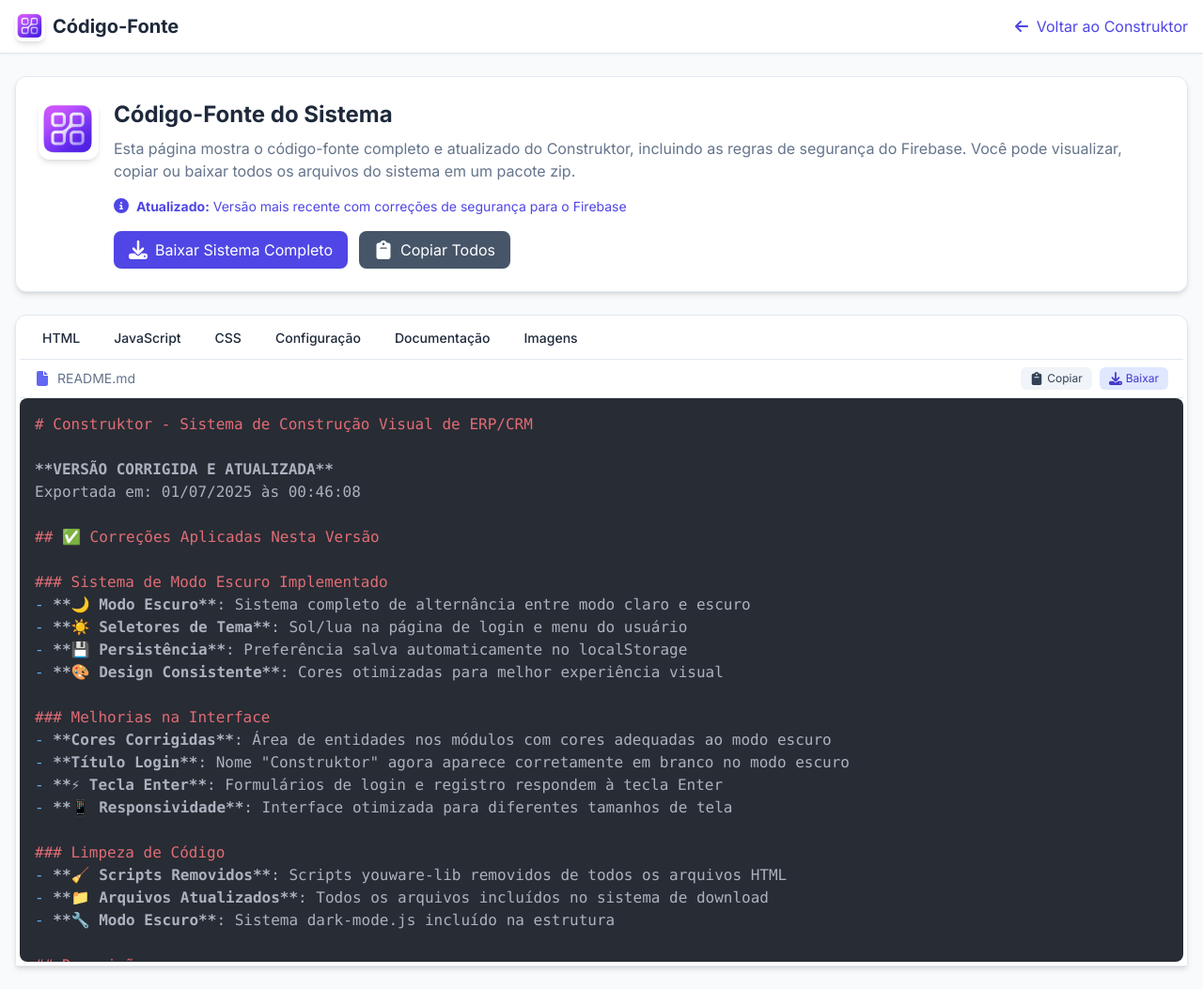
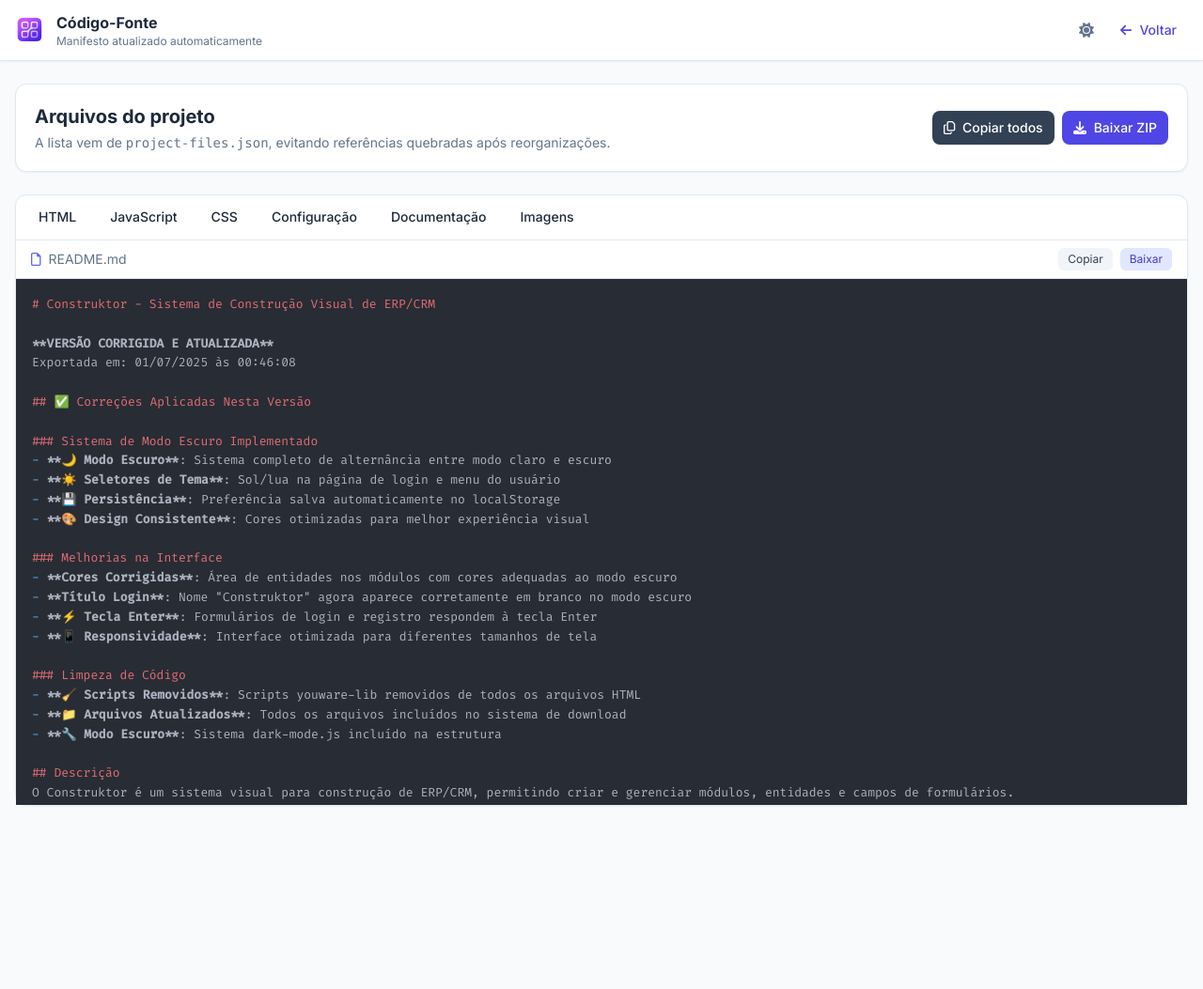
Before and after one commit to oliverlleo/ConstruktorF, a website: page pages/code-view.html in a window 1280 px wide. Shown: the whole page at 94% size. After the commit the page ends 882 px from the top, so only its background shows below. Drawn offline with nearby package versions, Linux system fonts and the light colour scheme; some packages are replaced by stand-ins of ours; a script that the page names is missing.

Commit message:
Clean code viewer page shell

```diff
--- a/pages/code-view.html
+++ b/pages/code-view.html
@@ -3,121 +3,66 @@
 <head>
   <meta charset="UTF-8">
   <meta name="viewport" content="width=device-width, initial-scale=1.0">
-    <title>Código-Fonte do Construktor - Versão Atual</title>
-
-    <!-- Google Fonts: Inter & Fira Code para código -->
-    <link rel="preconnect" href="https://fonts.googleapis.com">
-    <link rel="preconnect" href="https://fonts.gstatic.com" crossorigin>
-    <link href="https://fonts.googleapis.com/css2?family=Inter:wght@400;500;600;700&display=swap" rel="stylesheet">
-    <link href="https://fonts.googleapis.com/css2?family=Fira+Code:wght@400;500&display=swap" rel="stylesheet">
-
-    <!-- Tailwind CSS -->
+  <title>Código-Fonte - Construktor</title>
+  <link rel="icon" href="../imagem/logo.png" type="image/png">
+  <link href="https://fonts.googleapis.com/css2?family=Inter:wght@400;500;600;700&family=Fira+Code:wght@400;500&display=swap" rel="stylesheet">
   <script src="https://cdn.tailwindcss.com/3.4.16"></script>
-
-    <!-- SweetAlert2 para alertas -->
   <script src="https://cdn.jsdelivr.net/npm/sweetalert2@11"></script>
-
-    <!-- Font Awesome Icons -->
   <script src="https://cdnjs.cloudflare.com/ajax/libs/font-awesome/6.5.1/js/all.min.js"></script>
-    <!-- Lucide Icons (apenas para o logo) -->
-    <script src="https://cdn.jsdelivr.net/npm/lucide@0.395.0/dist/umd/lucide.min.js"></script>
-
-    <!-- Highlight.js para formatação de código -->
-    <link rel="stylesheet" href="https://cdnjs.cloudflare.com/ajax/libs/highlight.js/11.7.0/styles/atom-one-dark.min.css">
-    <script src="https://cdnjs.cloudflare.com/ajax/libs/highlight.js/11.7.0/highlight.min.js"></script>
-    <script src="https://cdnjs.cloudflare.com/ajax/libs/highlight.js/11.7.0/languages/javascript.min.js"></script>
-    <script src="https://cdnjs.cloudflare.com/ajax/libs/highlight.js/11.7.0/languages/css.min.js"></script>
-    <script src="https://cdnjs.cloudflare.com/ajax/libs/highlight.js/11.7.0/languages/xml.min.js"></script>
-
-    <!-- JSZip para downloads -->
+  <link rel="stylesheet" href="https://cdnjs.cloudflare.com/ajax/libs/highlight.js/11.11.1/styles/atom-one-dark.min.css">
+  <script src="https://cdnjs.cloudflare.com/ajax/libs/highlight.js/11.11.1/highlight.min.js"></script>
   <script src="https://cdnjs.cloudflare.com/ajax/libs/jszip/3.10.1/jszip.min.js"></script>
   <script src="https://cdnjs.cloudflare.com/ajax/libs/FileSaver.js/2.0.5/FileSaver.min.js"></script>
-
-    <!-- Link para o ficheiro CSS externo (CAMINHO CORRIGIDO) -->
   <link rel="stylesheet" href="../css/style.css">
-<script src="https://lib.youware.com/youware-lib.1747145198.js" id="yourware-lib"></script></head>
-<body class="bg-slate-50 min-h-screen">
-
-    <!-- Cabeçalho -->
-    <header class="bg-white border-b border-slate-200 shadow-sm sticky top-0 z-10">
-        <div class="max-w-7xl mx-auto px-4">
-            <div class="flex justify-between items-center py-3">
+  <style>
+    body { font-family: Inter, sans-serif; }
+    #code-display { font-family: 'Fira Code', monospace; font-size: 13px; line-height: 1.6; }
+  </style>
+</head>
+<body class="min-h-screen bg-slate-50 dark:bg-slate-900">
+  <header class="sticky top-0 z-30 border-b border-slate-200 bg-white shadow-sm dark:border-slate-700 dark:bg-slate-800">
+    <div class="mx-auto flex max-w-7xl items-center justify-between px-4 py-3">
+      <div class="flex items-center gap-3">
+        <img src="../imagem/logo.png" alt="Construktor" class="h-8 w-8 rounded-lg">
+        <div><div class="font-bold text-slate-800 dark:text-slate-100">Código-Fonte</div><div class="text-xs text-slate-500">Manifesto atualizado automaticamente</div></div>
+      </div>
       <div class="flex items-center gap-2">
-                    <img src="../imagem/logo.png" alt="Construktor Logo" class="w-6 h-6 sm:w-8 sm:h-8 rounded-lg shadow-md">
-                    <h1 class="text-lg sm:text-xl font-bold text-slate-800">Código-Fonte</h1>
-                </div>
-                <div class="flex items-center gap-2 sm:gap-4">
-                    <a href="../index.html" class="text-indigo-600 hover:text-indigo-800 transition-colors flex items-center gap-1 sm:gap-2 text-sm sm:text-base">
-                        <i class="fa-solid fa-arrow-left h-4 w-4"></i>
-                        <span>Voltar ao Construktor</span>
-                    </a>
-                </div>
+        <button id="theme-toggle-header" type="button" class="theme-toggle rounded-lg p-2 text-slate-500 hover:bg-slate-100 dark:hover:bg-slate-700" title="Alternar tema"><i class="fa-solid fa-sun"></i><i class="fa-solid fa-moon hidden"></i></button>
+        <a href="../index.html" class="rounded-lg px-3 py-2 text-sm font-medium text-indigo-600 hover:bg-indigo-50"><i class="fa-solid fa-arrow-left mr-2"></i>Voltar</a>
       </div>
     </div>
   </header>
 
-    <!-- Container Principal -->
-    <div class="max-w-7xl mx-auto py-6 px-4">
-        <!-- Introdução -->
-        <div class="bg-white p-4 sm:p-6 rounded-xl shadow-md border border-slate-200 mb-6">
-            <div class="flex flex-col sm:flex-row sm:items-start gap-4">
-                <img src="../imagem/logo.png" alt="Construktor Logo" class="w-12 h-12 sm:w-16 sm:h-16 rounded-xl shadow-md self-center sm:self-start">
+  <main class="mx-auto max-w-7xl px-4 py-6">
+    <section class="mb-6 rounded-xl border border-slate-200 bg-white p-5 shadow-sm dark:border-slate-700 dark:bg-slate-800">
+      <div class="flex flex-col justify-between gap-4 sm:flex-row sm:items-center">
         <div>
-                    <h1 class="text-xl sm:text-2xl font-bold mb-2 text-slate-800 text-center sm:text-left">Código-Fonte do Sistema</h1>
-                    <p class="text-slate-600 text-sm sm:text-base mb-4">Esta página mostra o código-fonte completo e atualizado do Construktor, incluindo as regras de segurança do Firebase. Você pode visualizar, copiar ou baixar todos os arquivos do sistema em um pacote zip.</p>
-                    <p class="text-indigo-600 text-sm mb-4"><i class="fa-solid fa-circle-info h-4 w-4 inline-block mr-1"></i> <strong>Atualizado:</strong> Versão mais recente com correções de segurança para o Firebase</p>
-
-                    <div class="flex flex-col sm:flex-row gap-3 justify-center sm:justify-start">
-                        <button id="download-all-btn" class="inline-flex items-center justify-center gap-2 px-4 py-2 bg-indigo-600 text-white rounded-lg hover:bg-indigo-700 transition-colors shadow-sm text-sm sm:text-base">
-                            <i class="fa-solid fa-download h-4 w-4 sm:h-5 sm:w-5"></i>
-                            <span>Baixar Sistema Completo</span>
-                        </button>
-                        <button id="copy-all-btn" class="inline-flex items-center justify-center gap-2 px-4 py-2 bg-slate-600 text-white rounded-lg hover:bg-slate-700 transition-colors shadow-sm text-sm sm:text-base">
-                            <i class="fa-solid fa-clipboard h-4 w-4 sm:h-5 sm:w-5"></i>
-                            <span>Copiar Todos</span>
-                        </button>
+          <h1 class="text-xl font-bold text-slate-800 dark:text-slate-100">Arquivos do projeto</h1>
+          <p class="mt-1 text-sm text-slate-500">A lista vem de <code>project-files.json</code>, evitando referências quebradas após reorganizações.</p>
+        </div>
+        <div class="flex flex-wrap gap-2">
+          <button id="copy-all-btn" type="button" class="rounded-lg bg-slate-700 px-3 py-2 text-sm font-medium text-white hover:bg-slate-800"><i class="fa-regular fa-copy mr-2"></i>Copiar todos</button>
+          <button id="download-all-btn" type="button" class="rounded-lg bg-indigo-600 px-3 py-2 text-sm font-medium text-white hover:bg-indigo-700"><i class="fa-solid fa-download mr-2"></i>Baixar ZIP</button>
         </div>
       </div>
+    </section>
+
+    <section class="overflow-visible rounded-xl border border-slate-200 bg-white shadow-sm dark:border-slate-700 dark:bg-slate-800">
+      <div id="file-tabs" class="relative flex min-h-12 items-center gap-1 overflow-x-auto border-b border-slate-200 px-2 py-1 dark:border-slate-700"><span class="p-3 text-sm text-slate-400">Carregando arquivos…</span></div>
+      <div class="flex items-center justify-between gap-3 border-b border-slate-200 px-4 py-2 dark:border-slate-700">
+        <div class="min-w-0 truncate text-sm text-slate-500"><i class="fa-regular fa-file mr-2 text-indigo-500"></i><span id="current-file">Carregando…</span></div>
+        <div class="flex shrink-0 gap-2">
+          <button id="copy-file-btn" type="button" class="rounded-md bg-slate-100 px-2.5 py-1 text-xs text-slate-700 hover:bg-slate-200">Copiar</button>
+          <button id="download-file-btn" type="button" class="rounded-md bg-indigo-100 px-2.5 py-1 text-xs text-indigo-700 hover:bg-indigo-200">Baixar</button>
         </div>
       </div>
+      <div class="max-h-[70vh] overflow-auto bg-[#282c34] p-1">
+        <pre class="m-0"><code id="code-display" class="language-plaintext">Carregando…</code></pre>
+      </div>
+    </section>
+  </main>
 
-        <!-- Navegação de arquivos -->
-        <div class="bg-white rounded-t-xl shadow-md border border-slate-200 p-1">
-            <div class="overflow-x-auto whitespace-nowrap py-1 px-2 flex items-center gap-1 border-b border-slate-200" id="file-tabs">
-                <!-- Navegação de arquivos será gerada dinamicamente pelo JavaScript -->
-                <div class="flex items-center justify-center p-4">
-                    <div class="spinner"></div>
-                </div>
-            </div>
-
-            <!-- Barra de ações para o arquivo atual -->
-            <div class="flex items-center justify-between px-4 py-2 border-b border-slate-200">
-                <div class="text-sm text-slate-500 flex items-center gap-2">
-                    <i class="fa-solid fa-file h-4 w-4 text-indigo-500"></i>
-                    <span id="current-file">Carregando...</span>
-                </div>
-                <div class="flex items-center gap-2">
-                    <button id="copy-file-btn" class="inline-flex items-center justify-center gap-1 px-2.5 py-1 bg-slate-100 text-slate-700 rounded-md hover:bg-slate-200 transition-colors text-xs">
-                        <i class="fa-solid fa-clipboard h-3.5 w-3.5"></i>
-                        <span>Copiar</span>
-                    </button>
-                    <button id="download-file-btn" class="inline-flex items-center justify-center gap-1 px-2.5 py-1 bg-indigo-100 text-indigo-700 rounded-md hover:bg-indigo-200 transition-colors text-xs">
-                        <i class="fa-solid fa-download h-3.5 w-3.5"></i>
-                        <span>Baixar</span>
-                    </button>
-                </div>
-            </div>
-
-            <!-- Conteúdo do código -->
-            <div class="code-container" id="code-content">
-                <pre><code class="language-html" id="code-display">Carregando...</code></pre>
-            </div>
-        </div>
-    </div>
-
-    <!-- Link para o JavaScript (CAMINHO CORRIGIDO) -->
   <script type="module" src="../js/code-view.js"></script>
-    <!-- Script do Modo Escuro -->
   <script src="../js/dark-mode.js"></script>
 </body>
 </html>
```
Lines whose indentation alone changed are shown as unchanged.
